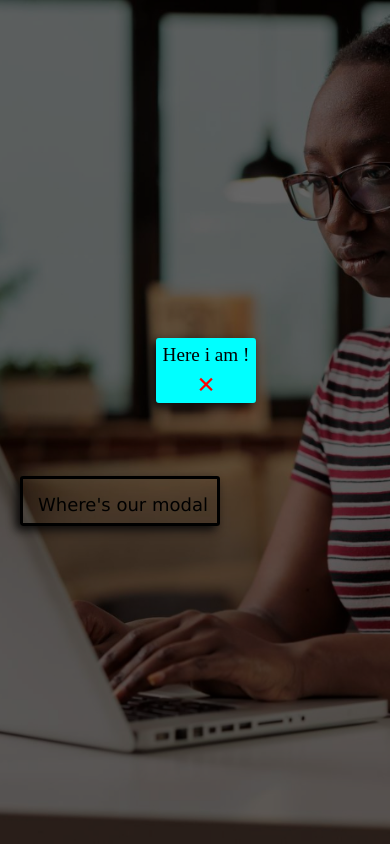
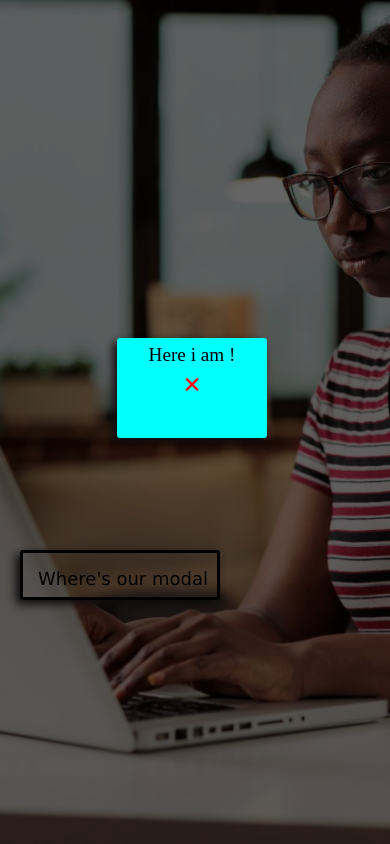
Before and after one commit to CHIBUZOR-coder/Domproject2, a plain HTML site: page index.html in a window 390 px wide. Both pictures are taken after a click on the element "Where's our modal". Drawn offline with Linux system fonts and the light colour scheme.

Commit message:
worked on the btn-div to make it responsive

```diff
--- a/style.css
+++ b/style.css
@@ -121,3 +121,18 @@ body {
     box-shadow: -4px 4px 10px rgba(12, 11, 11, 5);
   }
 }
+
+
+
+@media (min-width: 322px) and (max-width: 428.5px) {
+  .Modal-class{
+    width: 150px;
+    height: 100px;
+    margin-left: -10%;
+
+  }
+
+#btn-div{
+  margin-top:550px;
+  }
+}
```
